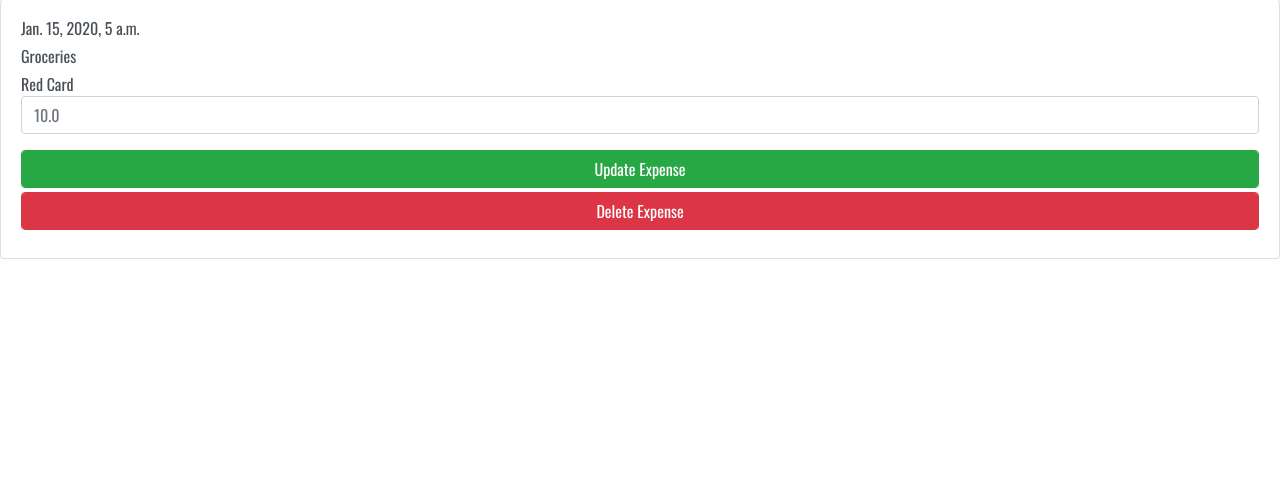
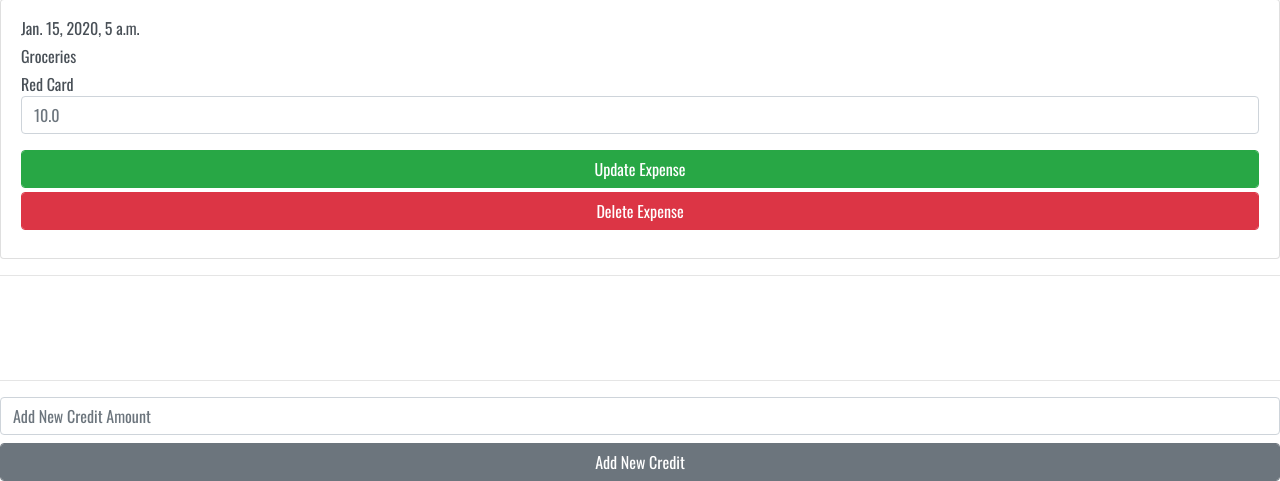
Before and after one commit to richardhanksjr/simple_budget_app, a Django app: page / in a window 1280 px wide. Shown: the part 489-970 px from the top of the page. Before the commit the page ends 748 px from the top, so only its background shows below. Run offline with Django 3.2, Linux system fonts and the light colour scheme; a user stored in the database is signed in; tables that the repository leaves empty hold one stand-in row (values such as "Sample post"); parts of the project's set-up code (start-up, migrations or seed data) failed here and were passed over; some libraries are stand-ins or nearby versions.

Commit message:
Added ability to add credit.

```diff
--- a/web_app/templates/web_app/index.html
+++ b/web_app/templates/web_app/index.html
@@ -54,5 +54,13 @@
             </li>
         {% endfor %}
     </ul>
+            <hr><br><br><br><hr>
+    <form method="post" action="{% url 'add-credit' %}">
+        {%  csrf_token %}
+                <input class="form-control mt-2 mb-2" type="number" placeholder="Add New Credit Amount" step="0.01" min="0" name="amount" required>
+                <input class="btn btn-secondary form-control" type="submit" value="Add New Credit">
+            </div>
+        </div>
+    </form>
 
 {%  endblock %}
--- a/web_app/urls.py
+++ b/web_app/urls.py
@@ -7,4 +7,5 @@ urlpatterns = [
     path('update-expense/', views.UpdateExpense.as_view(), name='update-expense'),
     path('delete-expense/<pk>', views.DeleteExpense.as_view(), name='delete-expense'),
     path('new-expense', views.NewExpense.as_view(), name='new-expense'),
+    path('add-credit', views.AddCredit.as_view(), name='add-credit'),
 ]
--- a/web_app/views.py
+++ b/web_app/views.py
@@ -78,3 +78,17 @@ class NewExpense(View):
         Expense.objects.create(amount=amount, pay_cycle=pay_cycle, expense_type=expense_type, payment_type=payment_type)
         messages.add_message(request, messages.INFO, 'Expense successfully added!')
         return HttpResponseRedirect('/')
+
+
+class AddCredit(View):
+    def post(self, request, *args, **kwargs):
+        """
+        Take a given amount and add it to the current/initial value of the pay_cycle.  In other words,
+        we are treating a credit like we had more money to begin with than we initially did.
+        """
+        credit_amount = request.POST.get('amount')
+        pay_cycle = PayCycle.objects.order_by('-start_date').first()
+        pay_cycle.pay_amount = pay_cycle.pay_amount + float(credit_amount)
+        pay_cycle.save()
+        messages.add_message(request, messages.INFO, 'Credit successfully added!')
+        return HttpResponseRedirect('/')
```
